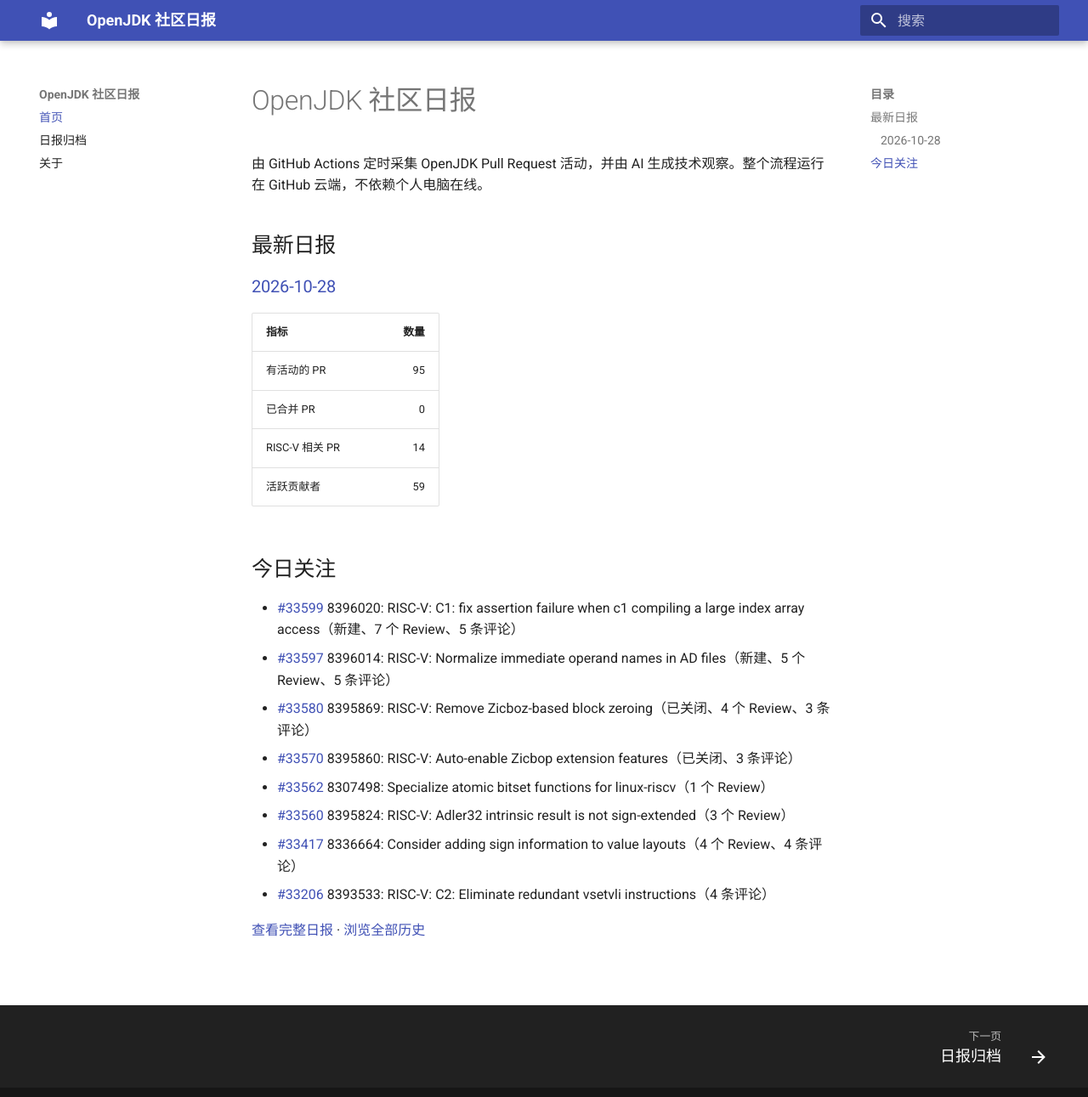
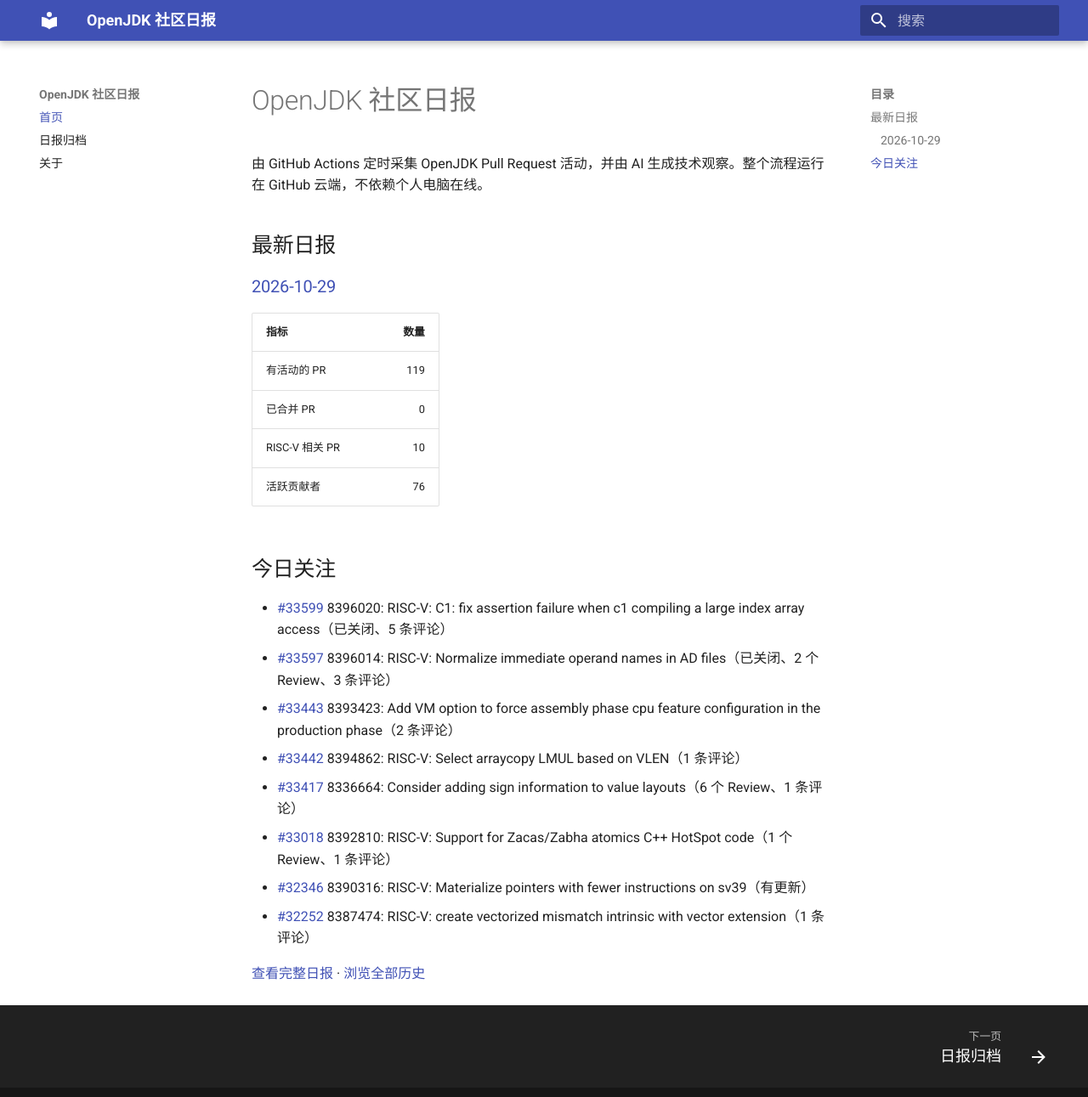
Before and after one commit to DingliZhang/openjdk-daily, an MkDocs documentation site: the page built from docs/index.md, in a window 1280 px wide and 1304 px high. Shown: the top 1291 px of the window at 85% size. Built offline with MkDocs 1.6.1 and Material for MkDocs 9.7.7, drawn with Linux system fonts in a browser that asks for light colours.

Commit message:
report: add OpenJDK daily report

```diff
--- a/docs/index.md
+++ b/docs/index.md
@@ -4,24 +4,24 @@
 
 ## 最新日报
 
-### [2026-10-28](reports/2026/2026-10-28.md)
+### [2026-10-29](reports/2026/2026-10-29.md)
 
 | 指标 | 数量 |
 |---|---:|
-| 有活动的 PR | 95 |
+| 有活动的 PR | 119 |
 | 已合并 PR | 0 |
-| RISC-V 相关 PR | 14 |
-| 活跃贡献者 | 59 |
+| RISC-V 相关 PR | 10 |
+| 活跃贡献者 | 76 |
 
 ## 今日关注
 
-- [#33599](https://github.com/openjdk/jdk/pull/33599) 8396020: RISC-V: C1: fix assertion failure when c1 compiling a large index array access（新建、7 个 Review、5 条评论）
-- [#33597](https://github.com/openjdk/jdk/pull/33597) 8396014: RISC-V: Normalize immediate operand names in AD files（新建、5 个 Review、5 条评论）
-- [#33580](https://github.com/openjdk/jdk/pull/33580) 8395869: RISC-V: Remove Zicboz-based block zeroing（已关闭、4 个 Review、3 条评论）
-- [#33570](https://github.com/openjdk/jdk/pull/33570) 8395860: RISC-V: Auto-enable Zicbop extension features（已关闭、3 条评论）
-- [#33562](https://github.com/openjdk/jdk/pull/33562) 8307498: Specialize atomic bitset functions for linux-riscv（1 个 Review）
-- [#33560](https://github.com/openjdk/jdk/pull/33560) 8395824: RISC-V: Adler32 intrinsic result is not sign-extended（3 个 Review）
-- [#33417](https://github.com/openjdk/jdk/pull/33417) 8336664: Consider adding sign information to value layouts（4 个 Review、4 条评论）
-- [#33206](https://github.com/openjdk/jdk/pull/33206) 8393533: RISC-V: C2: Eliminate redundant vsetvli instructions（4 条评论）
+- [#33599](https://github.com/openjdk/jdk/pull/33599) 8396020: RISC-V: C1: fix assertion failure when c1 compiling a large index array access（已关闭、5 条评论）
+- [#33597](https://github.com/openjdk/jdk/pull/33597) 8396014: RISC-V: Normalize immediate operand names in AD files（已关闭、2 个 Review、3 条评论）
+- [#33443](https://github.com/openjdk/jdk/pull/33443) 8393423: Add VM option to force assembly phase cpu feature configuration in the production phase（2 条评论）
+- [#33442](https://github.com/openjdk/jdk/pull/33442) 8394862: RISC-V: Select arraycopy LMUL based on VLEN（1 条评论）
+- [#33417](https://github.com/openjdk/jdk/pull/33417) 8336664: Consider adding sign information to value layouts（6 个 Review、1 条评论）
+- [#33018](https://github.com/openjdk/jdk/pull/33018) 8392810: RISC-V: Support for Zacas/Zabha atomics C++ HotSpot code（1 个 Review、1 条评论）
+- [#32346](https://github.com/openjdk/jdk/pull/32346) 8390316: RISC-V: Materialize pointers with fewer instructions on sv39（有更新）
+- [#32252](https://github.com/openjdk/jdk/pull/32252) 8387474: RISC-V: create vectorized mismatch intrinsic with vector extension（1 条评论）
 
-[查看完整日报](reports/2026/2026-10-28.md) · [浏览全部历史](reports/index.md)
+[查看完整日报](reports/2026/2026-10-29.md) · [浏览全部历史](reports/index.md)
```
Also changed, not shown: docs/reports/2026/2026-10-29.md (added, +224 -0 lines), docs/reports/index.md (+2 -1 lines), 2 other files.
